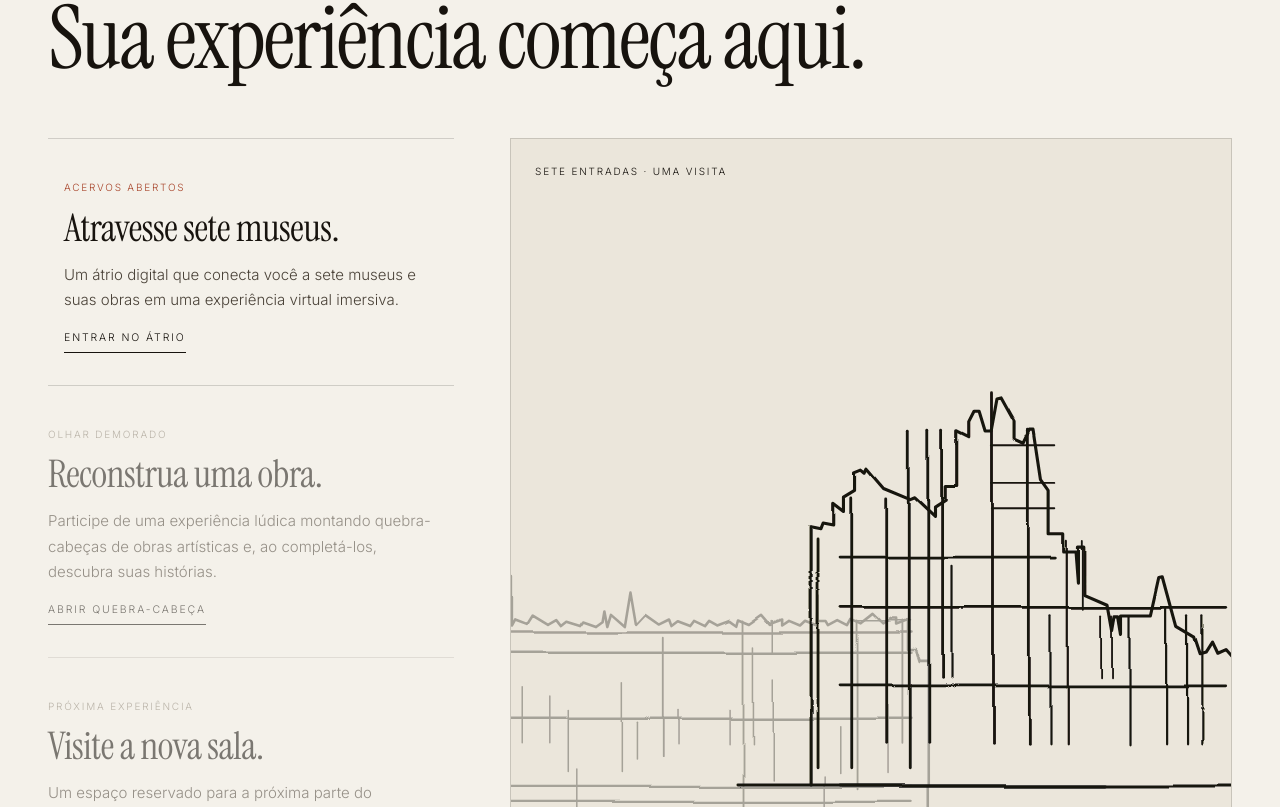
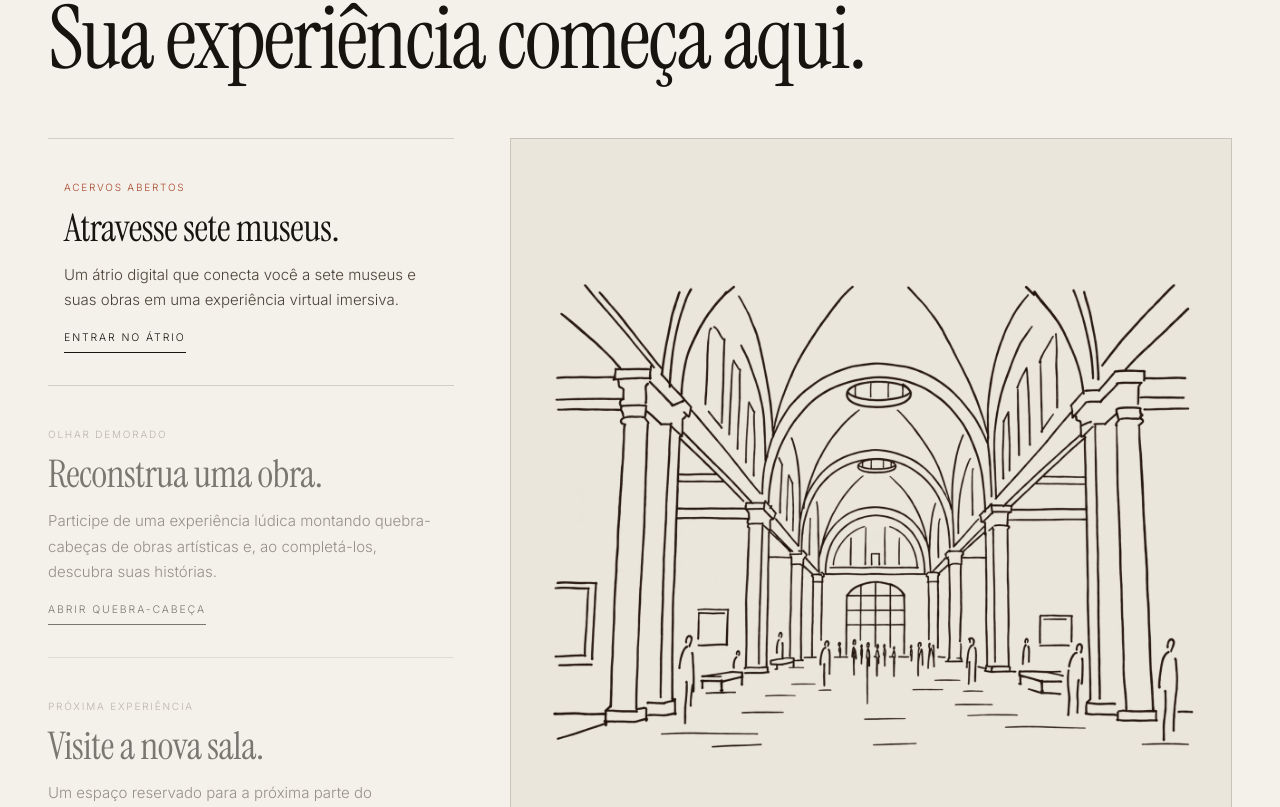
Before and after one commit to martevi-usp/frontend, a React (Vite) app: page / in a window 1280 px wide. Shown: the part 1553-2360 px from the top of the page. Built offline with nearby package versions, Linux system fonts and the light colour scheme; no server answers.

Commit message:
feat: show gallery line art in the atrium preview

```diff
--- a/src/components/landing/DestinationShowcase.tsx
+++ b/src/components/landing/DestinationShowcase.tsx
@@ -1,7 +1,6 @@
 import { Box, ButtonBase, Typography } from '@mui/material'
 import { Link as RouterLink } from 'react-router-dom'
 import type { LandingDestination, LandingDestinationId } from '../../landing/content'
-import { MuseumBuilding } from '../museums/MuseumBuilding'
 
 interface DestinationShowcaseProps {
   destinations: readonly LandingDestination[]
@@ -11,18 +10,17 @@ interface DestinationShowcaseProps {
 
 function AtriumPreview() {
   return (
-    <Box sx={{ position: 'absolute', inset: 0, overflow: 'hidden' }}>
-      <MuseumBuilding
-        providerId="met"
-        style={{ position: 'absolute', width: '72%', height: '72%', left: '-9%', bottom: '-4%', opacity: 0.32 }}
+    <Box sx={{ p: { xs: 2, sm: 3, lg: 4 } }}>
+      <Box
+        component="img"
+        src={`${import.meta.env.BASE_URL}rijksmuseum-gallery-line-art.webp`}
+        alt="Desenho da Galeria de Honra do Rijksmuseum, com arcos, visitantes, quadros e bancos."
+        width={1448}
+        height={1086}
+        loading="lazy"
+        decoding="async"
+        sx={{ display: 'block', width: '100%', maxWidth: 680, height: 'auto', mx: 'auto' }}
       />
-      <MuseumBuilding
-        providerId="vam"
-        style={{ position: 'absolute', width: '86%', height: '86%', right: '-16%', bottom: '-2%' }}
-      />
-      <Typography variant="overline" sx={{ position: 'absolute', top: 24, left: 24, color: 'text.primary' }}>
-        sete entradas · uma visita
-      </Typography>
     </Box>
   )
 }
@@ -85,6 +83,8 @@ function DestinationPreview({ activeId }: { activeId: LandingDestinationId }) {
       aria-label={`Prévia de ${activeId}`}
       sx={{
         position: 'relative',
+        display: 'grid',
+        alignItems: 'center',
         minHeight: { xs: 360, md: 570 },
         bgcolor: 'background.paper',
         border: '1px solid',
```
Also changed, not shown: public/rijksmuseum-gallery-line-art.webp (added).
